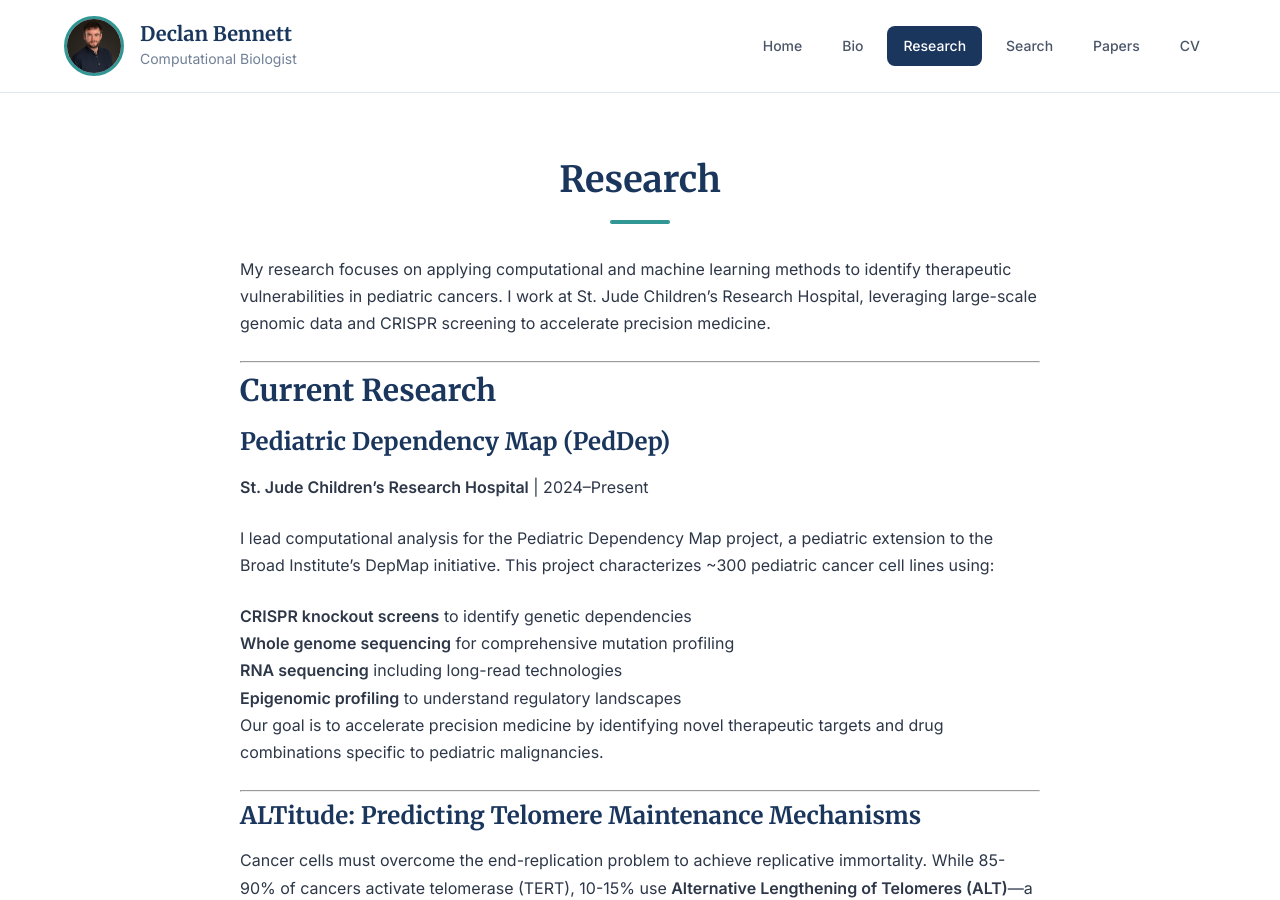
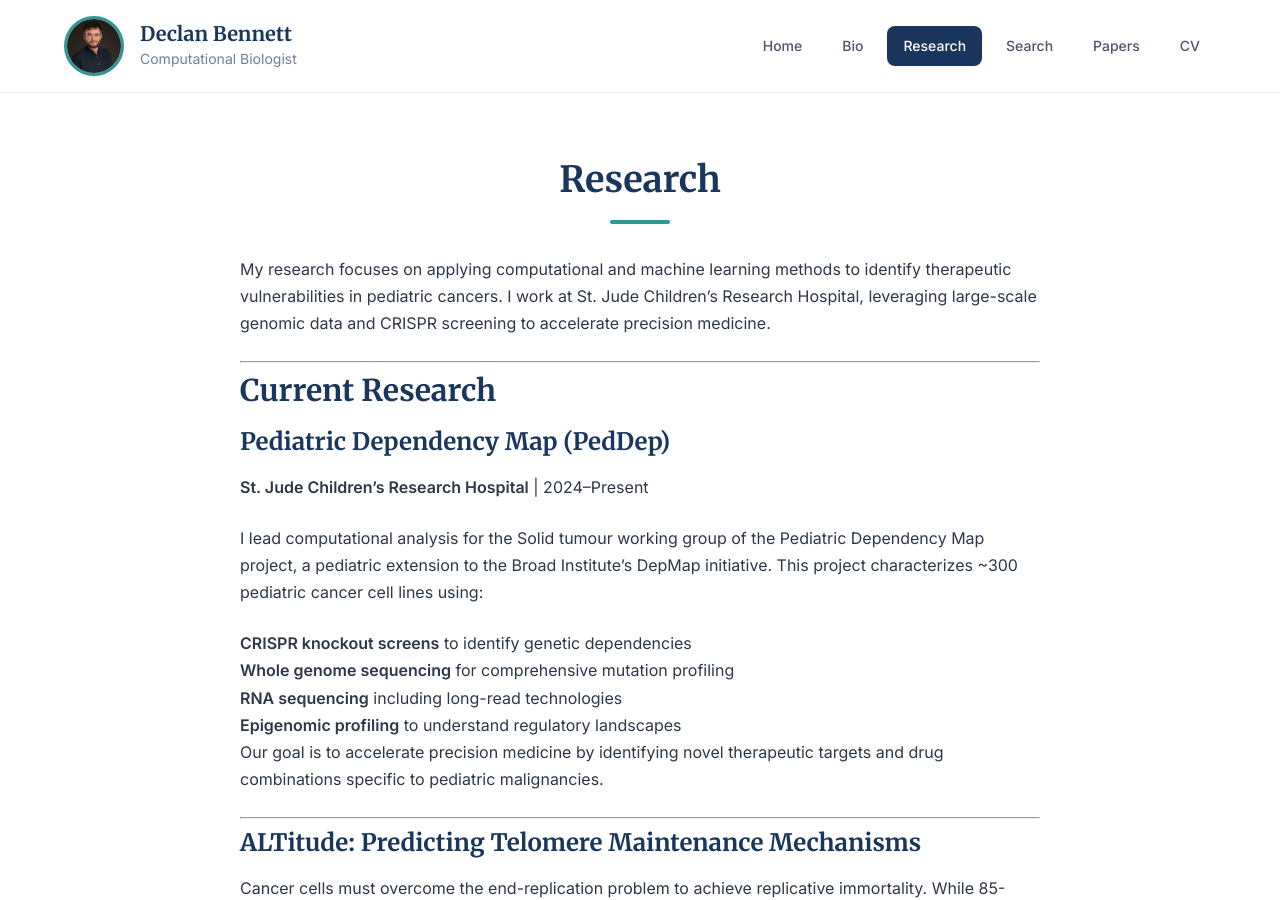
Before and after one commit to declan93/declan93.github.io, a Jekyll site: the page built from _pages/Research.md, in a window 1280 px wide and 900 px high. Built offline with Jekyll 4.4.1, drawn with Linux system fonts in a browser that asks for light colours.

Commit message:
Update Research.md

```diff
--- a/_pages/Research.md
+++ b/_pages/Research.md
@@ -13,7 +13,7 @@ My research focuses on applying computational and machine learning methods to id
 ### Pediatric Dependency Map (PedDep)
 **St. Jude Children's Research Hospital** | 2024–Present
 
-I lead computational analysis for the Pediatric Dependency Map project, a pediatric extension to the Broad Institute's DepMap initiative. This project characterizes ~300 pediatric cancer cell lines using:
+I lead computational analysis for the Solid tumour working group of the Pediatric Dependency Map project, a pediatric extension to the Broad Institute's DepMap initiative. This project characterizes ~300 pediatric cancer cell lines using:
 
 - **CRISPR knockout screens** to identify genetic dependencies
 - **Whole genome sequencing** for comprehensive mutation profiling
```
